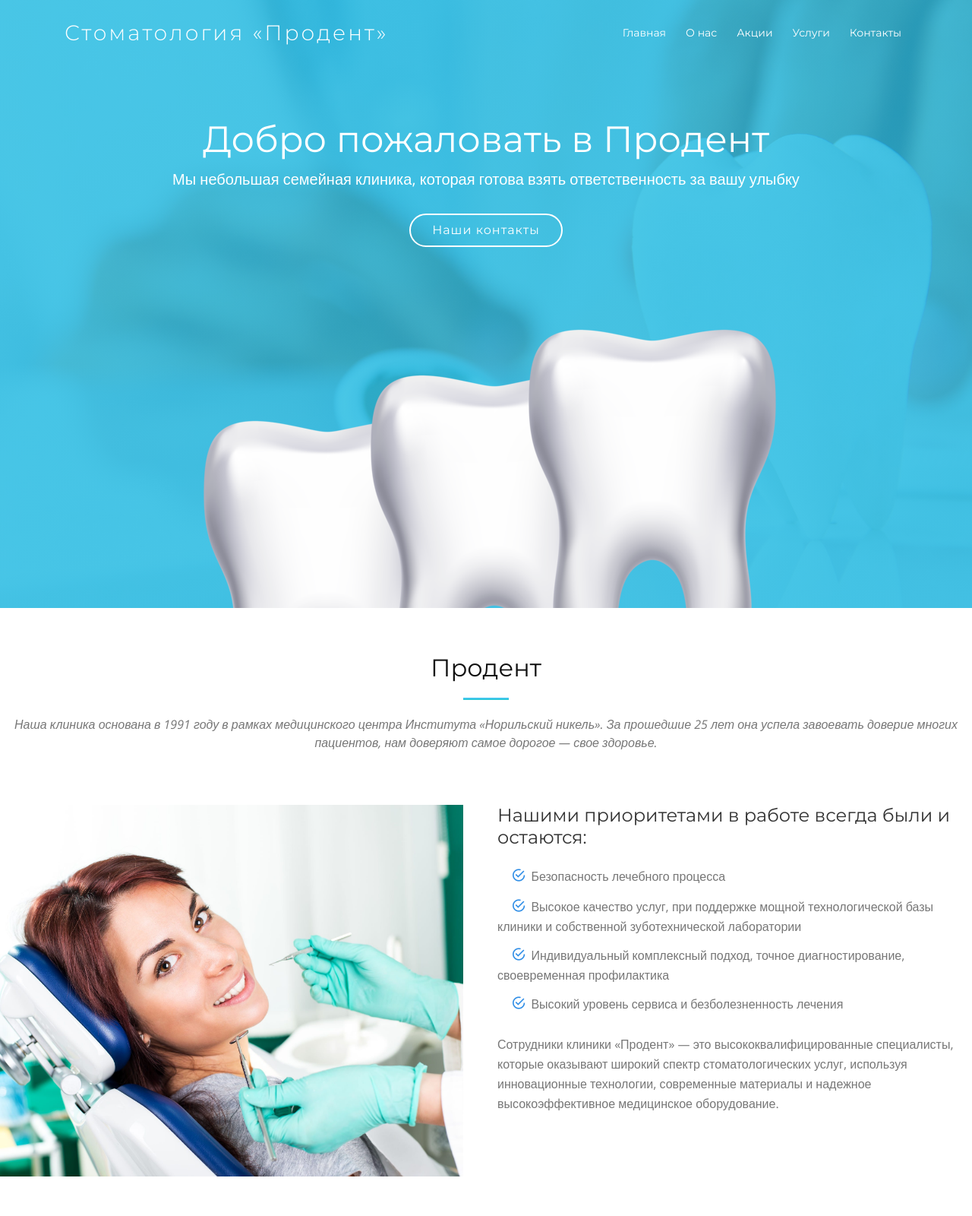
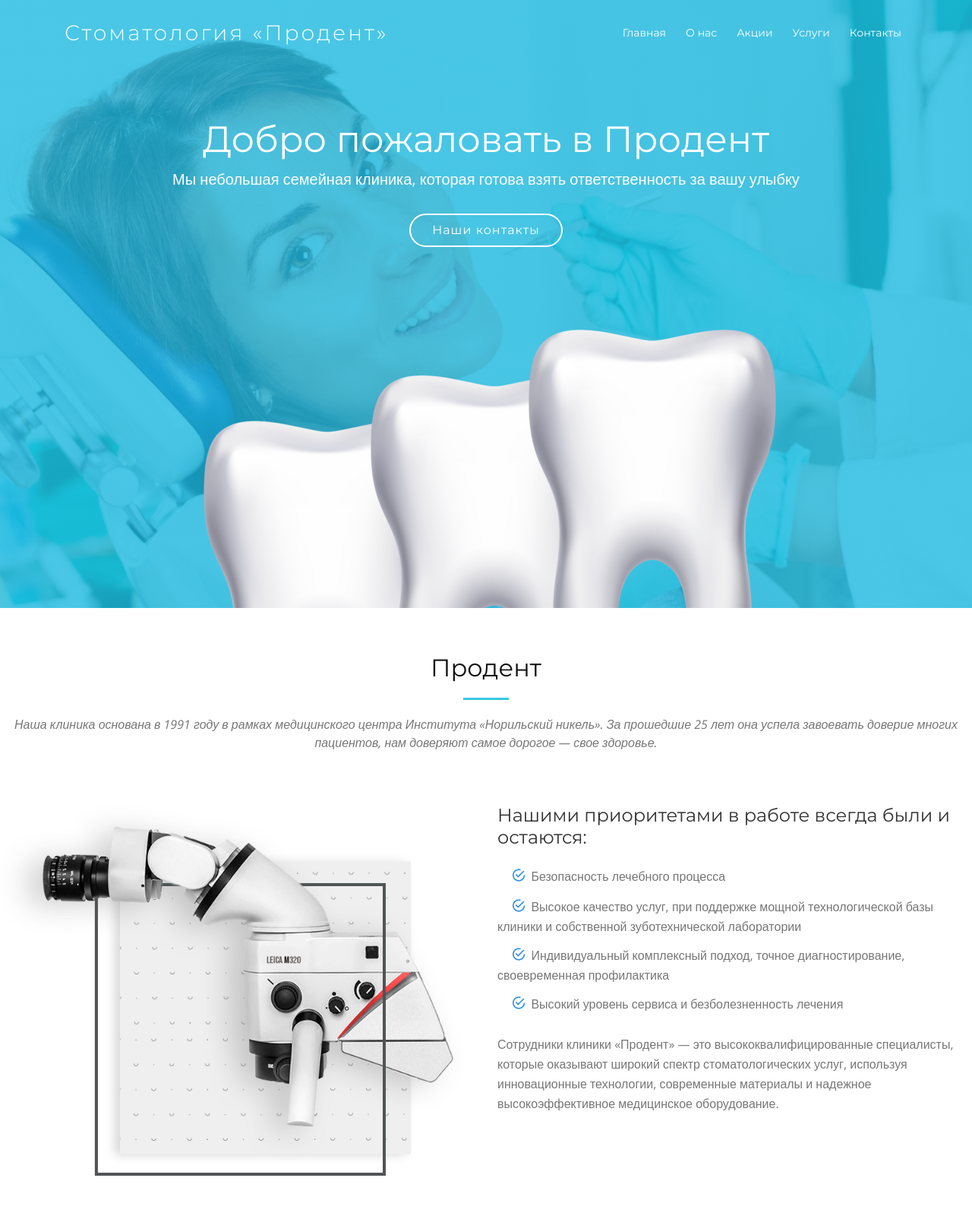
Before and after one commit to heyllog/new-prodent, a plain HTML site: page index.html in a window 1280 px wide. Shown: the top 1600 px of the page at 76% size. Drawn offline with nearby package versions, Linux system fonts and the light colour scheme; files whose address does not match are found by name.

Commit message:
New images

```diff
--- a/css/style.css
+++ b/css/style.css
@@ -129,7 +129,7 @@ h6 {
   background: linear-gradient(45deg,
       rgba(29, 185, 224, 0.8),
       rgba(29, 185, 224, 0.8)),
-    url("../img/1.jpg") center top no-repeat;
+    url("../img/2.jpg") center top no-repeat;
   background-size: cover;
   position: relative;
 }
--- a/index.html
+++ b/index.html
@@ -15,7 +15,7 @@
     <!-- Google Fonts -->
     <link href="https://fonts.googleapis.com/css?family=Montserrat:300,400,500,700|Open+Sans:300,300i,400,400i,700,700i"
         rel="stylesheet" />
-    <link href="https://fonts.googleapis.com/css?family=PT+Sans&display=swap" rel="stylesheet">
+    <link href="https://fonts.googleapis.com/css?family=Poppins&display=swap" rel="stylesheet">
 
     <!-- Bootstrap CSS File -->
     <link href="lib/bootstrap/css/bootstrap.min.css" rel="stylesheet" />
@@ -106,7 +106,8 @@ Intro Section
 
                 <div class="row">
                     <div class="col-lg-6 about-img wow fadeInLeft">
-                        <img src="img/11.jpg" alt="" />
+                        <!-- <img src="img/11.jpg" alt="" /> -->
+                        <img src="img/micro.png" alt="" />
                     </div>
 
                     <div class="col-lg-6 content wow fadeInRight">
@@ -393,10 +394,10 @@ Intro Section
                                 <p>932-70-08 <br />534-29-00 <br />335-31-02</p>
                             </div>
 
-                            <div>
+                            <!-- <div>
                                 <i class="ion-ios-email-outline"></i>
                                 <p>natalidiner@bk.ru</p>
-                            </div>
+                            </div> -->
                         </div>
                     </div>
                 </div>
```
Also changed, not shown: img/micro.png (added).
